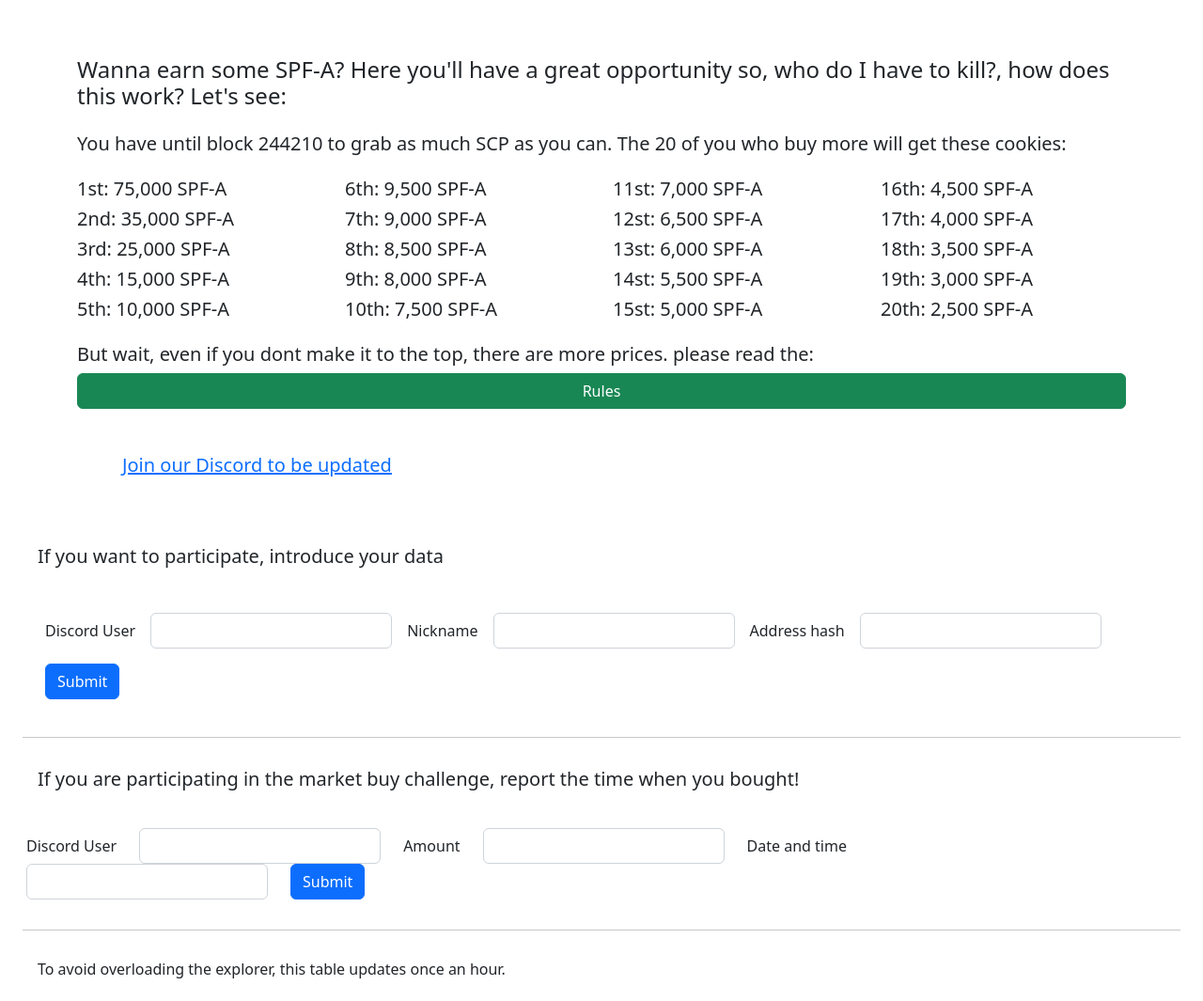
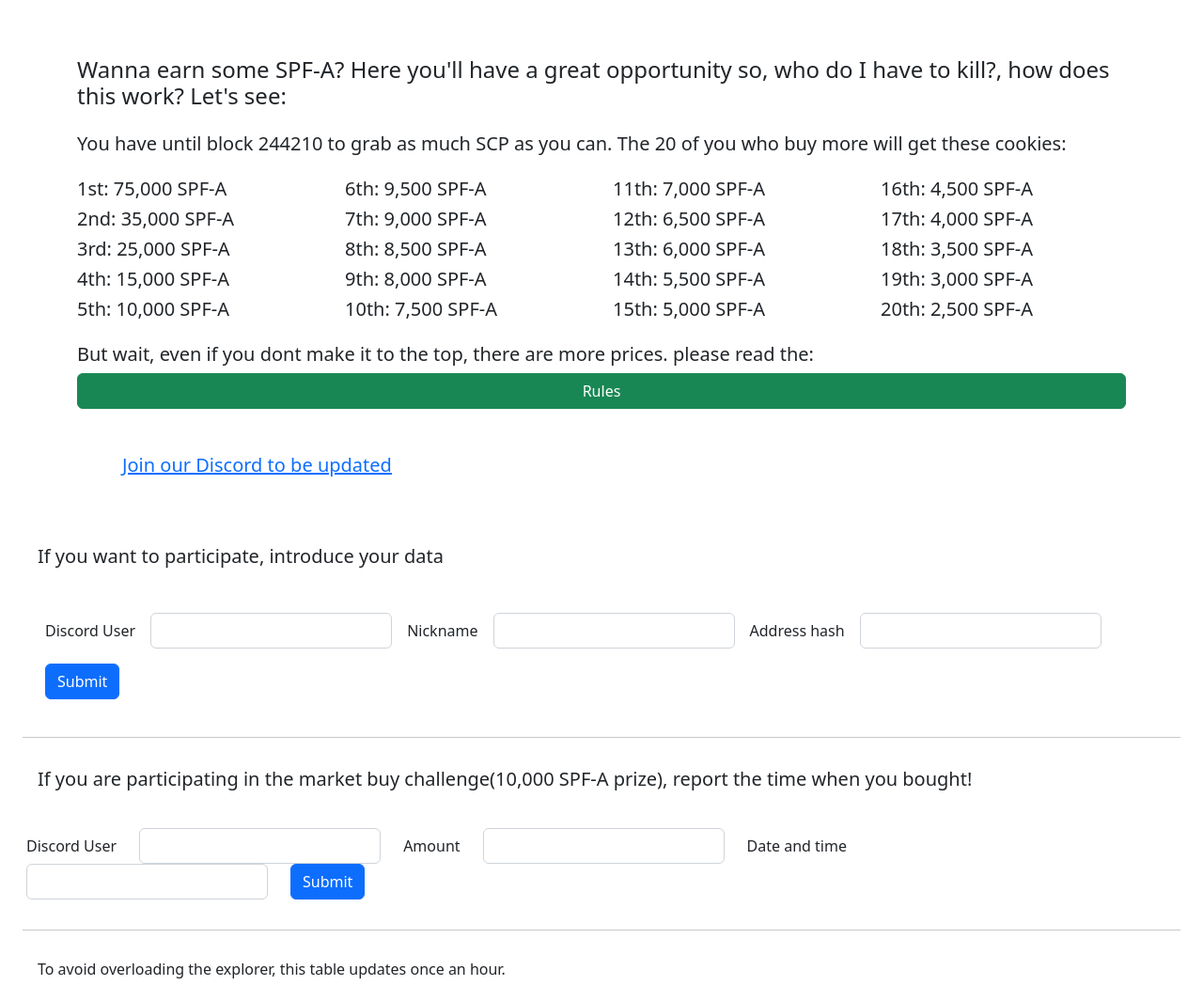
Before and after one commit to Tacombel/pumpthecoin, a Flask app: page /contest in a window 1280 px wide. Shown: the part 238-1303 px from the top of the page at 94% size. Run offline with Flask 2, Linux system fonts and the light colour scheme; data that the repository does not hold is empty.

Commit message:
Rules and errata

```diff
--- a/app/templates/contest.html
+++ b/app/templates/contest.html
@@ -11,31 +11,31 @@
     <div class="row">
         <div class="col"><h5>1st:  75,000 SPF-A</h5></div>
         <div class="col"><h5>6th:   9,500 SPF-A</h5></div>
-        <div class="col"><h5>11st:  7,000 SPF-A</h5></div>
+        <div class="col"><h5>11th:  7,000 SPF-A</h5></div>
         <div class="col"><h5>16th:  4,500 SPF-A</h5></div>
     </div>
     <div class="row">
         <div class="col"><h5>2nd:  35,000 SPF-A</h5></div>
         <div class="col"><h5>7th:   9,000 SPF-A</h5></div>
-        <div class="col"><h5>12st:  6,500 SPF-A</h5></div>
+        <div class="col"><h5>12th:  6,500 SPF-A</h5></div>
         <div class="col"><h5>17th:  4,000 SPF-A</h5></div>
     </div>
     <div class="row">
         <div class="col"><h5>3rd:   25,000 SPF-A</h5></div>
         <div class="col"><h5>8th:    8,500 SPF-A</h5></div>
-        <div class="col"><h5>13st:   6,000 SPF-A</h5></div>
+        <div class="col"><h5>13th:   6,000 SPF-A</h5></div>
         <div class="col"><h5>18th:   3,500 SPF-A</h5></div>
     </div>
     <div class="row">
         <div class="col"><h5>4th:   15,000 SPF-A</h5></div>
         <div class="col"><h5>9th:    8,000 SPF-A</h5></div>
-        <div class="col"><h5>14st:   5,500 SPF-A</h5></div>
+        <div class="col"><h5>14th:   5,500 SPF-A</h5></div>
         <div class="col"><h5>19th:   3,000 SPF-A</h5></div>
     </div>
     <div class="pb-3 row">
         <div class="col"><h5>5th:   10,000 SPF-A</h5></div>
         <div class="col"><h5>10th:   7,500 SPF-A</h5></div>
-        <div class="col"><h5>15st:   5,000 SPF-A</h5></div>
+        <div class="col"><h5>15th:   5,000 SPF-A</h5></div>
         <div class="col"><h5>20th:   2,500 SPF-A</h5></div>
     </div>
     <div clas="pb-3 row"><h5>But wait, even if you dont make it to the top, there are more prices. please read the:</h5></div>
@@ -74,7 +74,7 @@
     </div>
 </form>
 <hr style="width:100%;margin-left:0" class="text-center">
-<h5 class="p-3">If you are participating in the market buy challenge, report the time when you bought!</h5>
+<h5 class="p-3">If you are participating in the market buy challenge(10,000 SPF-A prize), report the time when you bought!</h5>
 <div class="row">
     <div class="col-9 p-3">
 <form action="/contest/candle" method="POST">
```
